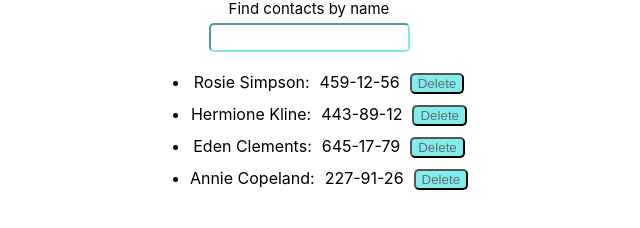
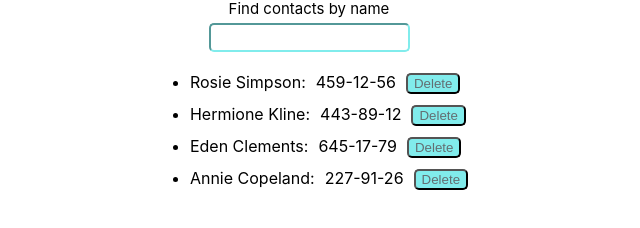
Before and after one commit to KaterynaChernetska/goit-react-hw-07-phonebook, a React (Create React App) app: page / in a window 1280 px wide. Shown: the part 304-532 px from the top of the page, without its empty margins (331-971 px from the left). Built offline with nearby package versions, Linux system fonts and the light colour scheme.

Commit message:
Fixed list in filter component

```diff
--- a/src/components/ContactList/ContactList.module.css
+++ b/src/components/ContactList/ContactList.module.css
@@ -1,6 +1,11 @@
 .container {
   display: flex;
   justify-content: center;
+}
+.list{
+  display:flex;
+  flex-direction: column;
+  align-items: start;
 }
 .listItem {
   margin-bottom: 10px;
```
